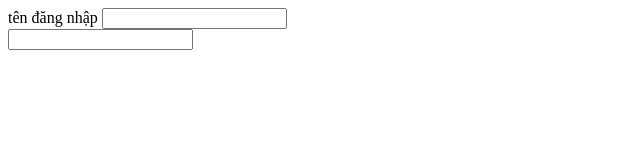
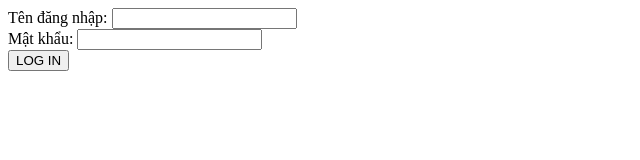
Before and after one commit to Cattuong-03/Cattuong, a plain HTML site: page index.html in a window 1280 px wide. Shown: the whole page, without its empty margins (0-640 px from the left). Drawn offline with Linux system fonts and the light colour scheme.

Commit message:
Update index.html

```diff
--- a/index.html
+++ b/index.html
@@ -1,18 +1,18 @@
-
+<html>
   <head>
-  <meta charset="UTF-8">
-  <meta http-equiv="X-UA-Compatible" content="IE=edge">
-  <meta name="viewport" content="width=device-width, initial-scale=1.0">
-  <title>Document</title>
-  <base href="./">
+    <meta charset="utf-8">
+    <meta name="viewport" content="width=device-width">
+    <title>Vũ Duy Mẫn</title>
+    <link href="style.css" rel="stylesheet" type="text/css" />
   </head>
   <body>
     <form>
-<label> tên đăng nhập  </label>
-   <input type ="text" id="username" name="username"> <br>
-   <input type ="password" id="pw" name="pw"
-     <button type="submit" id="ok" name="ok" onclick=login()> </button>
+      <label> Tên đăng nhập: </label>
+      <input type="text" id="username" name="username"><br>
+      <label> Mật khẩu: </label>
+      <input type="password" id="pass" name="pass"><br>
+      <button type="submit" id="ok" name="ok" onclick=login()> LOG IN </button>
     </form>
-
-
+    <script src="script.js"></script>
   </body>
+</html>
```
Lines whose indentation alone changed are shown as unchanged.
